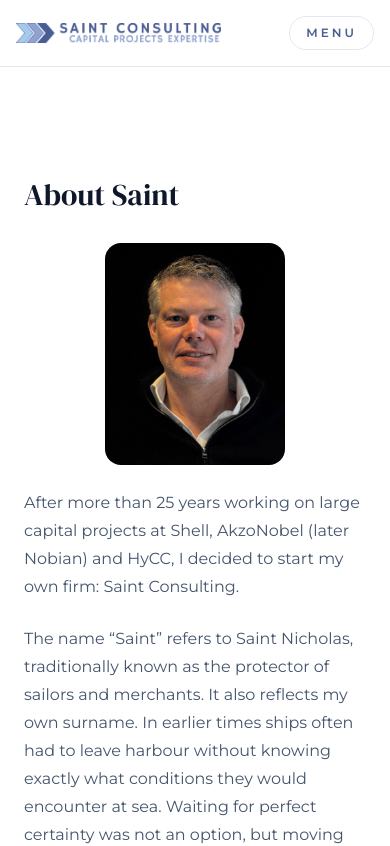
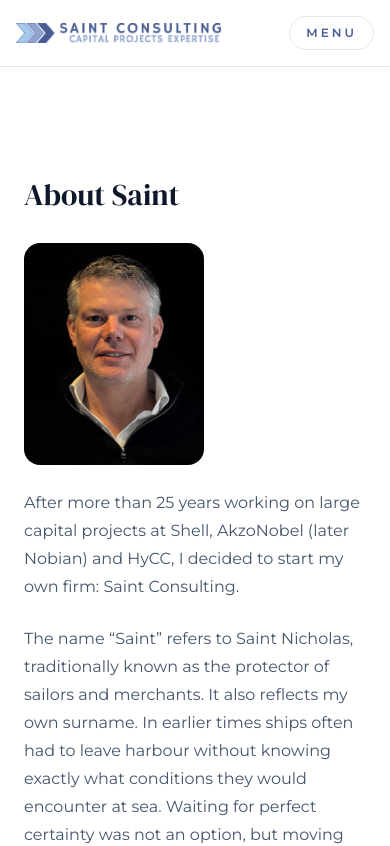
Before and after one commit to wsn73/Website, a Next.js app: page /about in a window 390 px wide. Shown: the top 846 px of the page. Built offline with nearby package versions, Linux system fonts and the light colour scheme.

Commit message:
Align about image on mobile

```diff
--- a/app/about/page.tsx
+++ b/app/about/page.tsx
@@ -14,7 +14,7 @@
             <h1 className="font-serif text-3xl leading-[1.05] text-slate-900 sm:text-4xl lg:text-5xl">
               {pages.about.title}
             </h1>
-            <div className="relative mx-auto mt-8 w-full max-w-[180px] md:hidden">
+            <div className="relative mt-8 w-full max-w-[180px] md:hidden">
               <Image
                 src={wsnImage}
                 alt="Wouter - founder of Saint Consulting"
```
